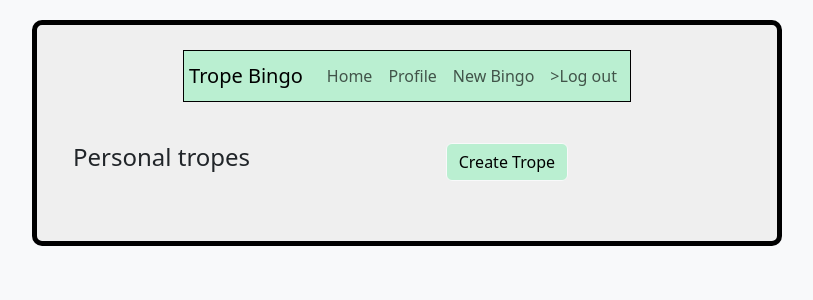
After one commit to tegu1365/TropeBingoProject, a Django app: page /list_personal_tropes in a window 1280 px wide. The commit adds this page. Shown: the top 300 px of the page, without its empty margins (233-1046 px from the left). Run offline with Django 4.2, Linux system fonts and the light colour scheme; the visitor is signed in with stand-in values (Sample User, id 1); data that the repository does not hold is empty; some libraries are stand-ins or nearby versions.

Commit message:
Added Personal Trope views

```diff
--- /dev/null
+++ b/TropeBingo/gui/templates/personal_tropes/list_personal_tropes.html
@@ -0,0 +1,22 @@
+{% extends "base.html" %}
+{% block title %}Profile Page{% endblock title %}
+{% block content %}
+    <div class="row">
+
+    <div class="col-6">
+            <h4 class="header">Personal tropes</h4>
+        </div>
+        <div class="col-3">
+            <a href="create_personal_trope" class="btn btn-light"
+               style="background-color: #baefd1; float:right ">Create Trope</a>
+        </div>
+    </div>
+    <div>
+    <br/>
+    <div class="list">
+        {% for personal_trope in personal_tropes %}
+            <a href="personal_trope?id={{ personal_trope.id }}" class="list-item">{{ personal_trope.name }}</a>
+        {% endfor %}
+    </div>
+</div>
+{% endblock %}
--- a/TropeBingo/gui/templates/user/profile.html
+++ b/TropeBingo/gui/templates/user/profile.html
@@ -7,6 +7,7 @@
             <p>First name: {{ user.first_name }}</p>
             <p>Last name: {{ user.last_name }}</p>
             <a href="user_edit?id={{ user.pk }}">Edit profile</a>
+            <a href="list_personal_tropes">Personal Tropes</a>
         </div>
         <div class="col-6">
             <p>Friends:</p>
@@ -26,7 +27,7 @@
                 {% endfor %}
             </div>
         </div>
-        <div>
+        <div class="row">
             <br/>
             Bingo sheets:
             <div class="list">
--- a/TropeBingo/gui/templates/user/view_profile.html
+++ b/TropeBingo/gui/templates/user/view_profile.html
@@ -7,6 +7,7 @@
         <p>Last name: {{ view_user.last_name }}</p>
         {% if friends %}
             <a href="remove_friend?id={{ view_user.pk }}">Remove Friend</a>
+             <!--<a href="view_list_personal_tropes?id={{ view_user.pk }}">Personal Tropes</a>-->
         {% else %}
             {% if not friend_request %}
                 <a href="sent_request?id={{ view_user.id }}">Send Friend Request</a>
--- a/TropeBingo/gui/urls.py
+++ b/TropeBingo/gui/urls.py
@@ -28,5 +28,8 @@ urlpatterns = [
     path('search', views.search),
     path('get_image', views.get_image),
     path('personal_trope', views.personal_trope),
-    path('create_personal_trope', views.create_personal_trope)
+    path('create_personal_trope', views.create_personal_trope),
+    path('list_personal_tropes', views.list_personal_tropes),
+    path('edit_personal_trope',views.edit_personal_trope),
+    path('delete_personal_trope',views.delete_personal_trope)
 ]
--- a/TropeBingo/gui/views.py
+++ b/TropeBingo/gui/views.py
@@ -251,6 +251,46 @@ def view_bingo(request):
     return render(request, 'bingo/view_bingo.html', context)
 
 
+wkhtml_to_image = os.path.join(
+    settings.BASE_DIR, "wkhtmltoimage.exe")
+
+
+@login_required(login_url='/login')
+def get_image(request):
+    template_path = 'bingo/image.html'
+    template = get_template(template_path)
+
+    try:
+        bingo_sheet = BingoSheet.objects.get(pk=request.GET['id'])
+    except (KeyError, BingoSheet.DoesNotExist):
+        return HttpResponseNotFound('Invalid link. No ID found.')
+
+    tropes = get_tropes(bingo_sheet.code)
+    context = {
+        'name': bingo_sheet.name,
+        'private': bingo_sheet.private,
+        'tropes': tropes,
+        'checked_tropes': get_checked(bingo_sheet.checked, bingo_sheet.code),
+        'bingo_done': bingo_sheet.bingo_done,
+        'bingo': bingo_sheet
+    }
+    html = template.render(context)
+
+    config = imgkit.config(wkhtmltoimage=wkhtml_to_image, xvfb='/opt/bin/xvfb-run')
+
+    image = imgkit.from_string(html, False, config=config)
+
+    # Generate download
+    response = HttpResponse(image, content_type='image/jpeg')
+
+    response['Content-Disposition'] = 'attachment; filename=image.jpg'
+    # print(response.status_code)
+    if response.status_code != 200:
+        return HttpResponse('We had some errors <pre>' + html + '</pre>')
+
+    return response
+
+
 @login_required(login_url='/login')
 def play_bingo(request):
     try:
@@ -362,46 +402,6 @@ def remove_friend(request):
     return render(request, 'user/remove_friend.html')
 
 
-wkhtml_to_image = os.path.join(
-    settings.BASE_DIR, "wkhtmltoimage.exe")
-
-
-@login_required(login_url='/login')
-def get_image(request):
-    template_path = 'bingo/image.html'
-    template = get_template(template_path)
-
-    try:
-        bingo_sheet = BingoSheet.objects.get(pk=request.GET['id'])
-    except (KeyError, BingoSheet.DoesNotExist):
-        return HttpResponseNotFound('Invalid link. No ID found.')
-
-    tropes = get_tropes(bingo_sheet.code)
-    context = {
-        'name': bingo_sheet.name,
-        'private': bingo_sheet.private,
-        'tropes': tropes,
-        'checked_tropes': get_checked(bingo_sheet.checked, bingo_sheet.code),
-        'bingo_done': bingo_sheet.bingo_done,
-        'bingo': bingo_sheet
-    }
-    html = template.render(context)
-
-    config = imgkit.config(wkhtmltoimage=wkhtml_to_image, xvfb='/opt/bin/xvfb-run')
-
-    image = imgkit.from_string(html, False, config=config)
-
-    # Generate download
-    response = HttpResponse(image, content_type='image/jpeg')
-
-    response['Content-Disposition'] = 'attachment; filename=image.jpg'
-    # print(response.status_code)
-    if response.status_code != 200:
-        return HttpResponse('We had some errors <pre>' + html + '</pre>')
-
-    return response
-
-
 # ------------------------Personal tropes-------------------
 
 @login_required(login_url='/login')
@@ -424,12 +424,52 @@ def create_personal_trope(request):
 def personal_trope(request):
     try:
         personal_trope = PersonalTrope.objects.get(pk=request.GET['id'])
-    except (KeyError, BingoSheet.DoesNotExist):
+    except (KeyError, PersonalTrope.DoesNotExist):
         return HttpResponseNotFound('Invalid link. No ID found.')
     context = {
         'name': personal_trope.name,
         'description': personal_trope.description,
         'genres': personal_trope.genres.all(),
-        'types': personal_trope.types.all()
+        'types': personal_trope.types.all(),
+        'personal_trope': personal_trope
     }
     return render(request, 'personal_tropes/personal_trope.html', context)
+
+
+def list_personal_tropes(request):
+    context = {
+        'personal_tropes': PersonalTrope.objects.filter(owner=request.user)
+    }
+    return render(request, 'personal_tropes/list_personal_tropes.html', context)
+
+
+def delete_personal_trope(request):
+    try:
+        personal_trope = PersonalTrope.objects.get(pk=request.GET['id'])
+    except (KeyError, PersonalTrope.DoesNotExist):
+        return HttpResponseNotFound('Invalid link. No ID found.')
+    if request.method == 'POST':
+        personal_trope.delete()
+        return redirect(f'/list_personal_tropes')
+    return render(request, 'personal_tropes/deleted.html', {'personal_trope': personal_trope})
+
+
+def edit_personal_trope(request):
+    try:
+        personal_trope = PersonalTrope.objects.get(pk=request.GET['id'])
+    except (KeyError, PersonalTrope.DoesNotExist):
+        return HttpResponseNotFound('Invalid link. No ID found.')
+
+    if request.method == 'POST':
+        form = PersonalTropeForm(request.POST or None, instance=personal_trope)
+        if form.is_valid():
+            personal_trope = form.save(commit=False)
+            personal_trope.save()
+            form.save_m2m()
+
+            return redirect(f'/personal_trope?id={personal_trope.pk}')
+    else:
+        form = PersonalTropeForm(instance=personal_trope)
+    return render(request, 'personal_tropes/edit_personal_trope.html', {'form': form})
+
+# I need to define friend viewing for personal tropes
```
Also changed, not shown: TropeBingo/gui/templates/personal_tropes/deleted.html (added, +18 -0 lines), TropeBingo/gui/templates/personal_tropes/edit_personal_trope.html (added, +10 -0 lines), TropeBingo/gui/templates/personal_tropes/personal_trope.html (+3 -4 lines).
